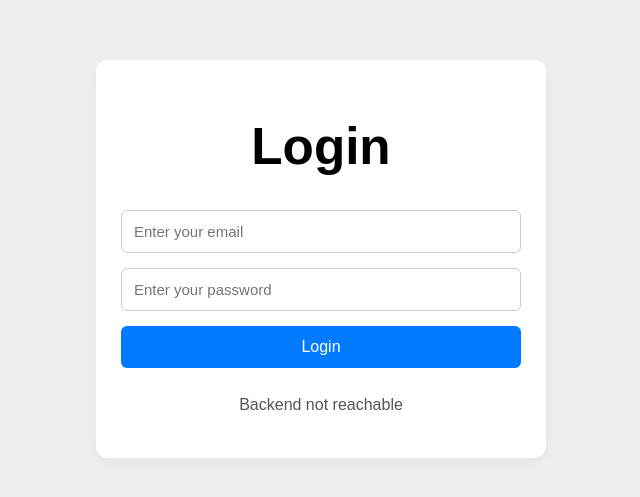
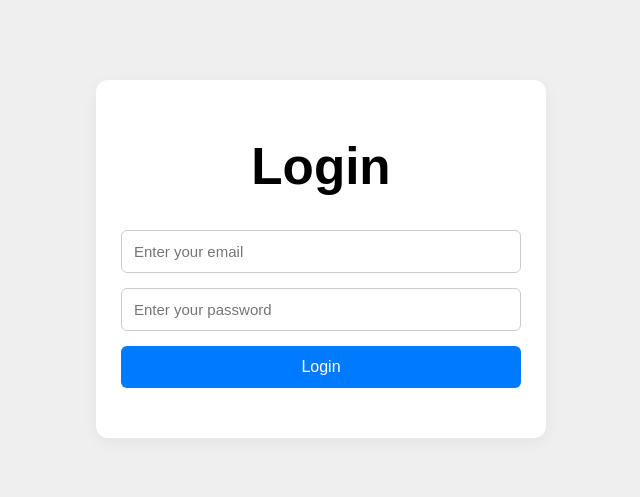
Before and after one commit to YaneliCes/showcaseme-aws-app, a React (Vite) app in the folder frontend/showcaseme/: page / in a window 1280 px wide. Shown: the part 141-638 px from the top of the page, without its empty margins (319-959 px from the left). Built offline with nearby package versions, Linux system fonts and the light colour scheme; no server answers.

Commit message:
Update login page

```diff
--- a/frontend/showcaseme/src/App.jsx
+++ b/frontend/showcaseme/src/App.jsx
@@ -4,7 +4,7 @@ import Home from "./Home";
 import "./App.css";
 
 function App() {
-  const [message, setMessage] = useState("Loading...");
+  const [message, setMessage] = useState(""); //Loading...
   const [email, setEmail] = useState("");
   const [password, setPassword] = useState("");
 
@@ -14,7 +14,7 @@ function App() {
     fetch("http://10.0.2.238:3000/api/hello")
       .then(res => res.json())
       .then(data => setMessage(data.message))
-      .catch(() => setMessage("Backend not reachable"));
+      .catch(() => setMessage("")); //Backend not reachable
   }, []);
 
   const handleLogin = (e) => {
```
